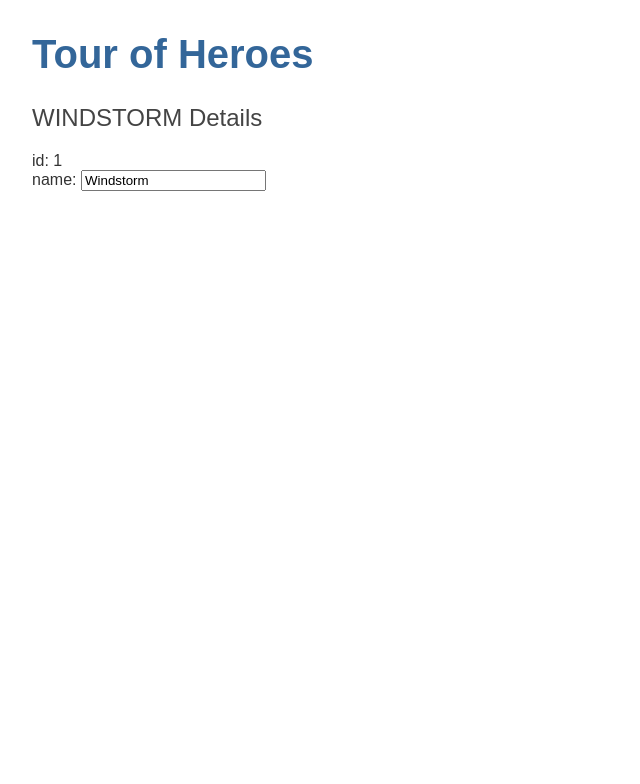
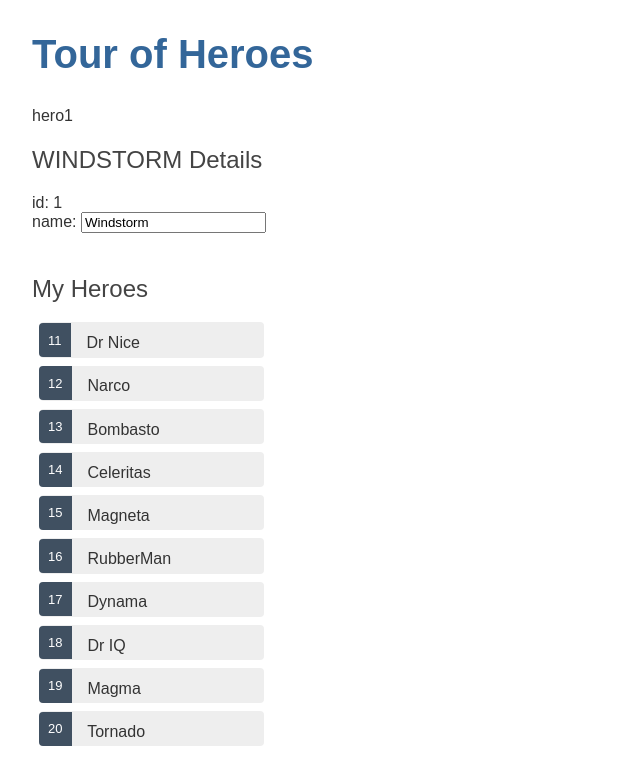
Before and after one commit to a982338665/angular, an Angular app in the folder my-app/: page / in a window 1280 px wide. Shown: the top 784 px of the page, without its empty margins (0-640 px from the left). Built offline with nearby package versions, Linux system fonts and the light colour scheme.

Commit message:
数据回显-》数组数据回显

```diff
--- a/my-app/src/app/heroes/heroes.component.css
+++ b/my-app/src/app/heroes/heroes.component.css
@@ -0,0 +1,48 @@
+/* HeroesComponent's private CSS styles */
+.selected {
+  background-color: #CFD8DC !important;
+  color: white;
+}
+.heroes {
+  margin: 0 0 2em 0;
+  list-style-type: none;
+  padding: 0;
+  width: 15em;
+}
+.heroes li {
+  cursor: pointer;
+  position: relative;
+  left: 0;
+  background-color: #EEE;
+  margin: .5em;
+  padding: .3em 0;
+  height: 1.6em;
+  border-radius: 4px;
+}
+.heroes li.selected:hover {
+  background-color: #BBD8DC !important;
+  color: white;
+}
+.heroes li:hover {
+  color: #607D8B;
+  background-color: #DDD;
+  left: .1em;
+}
+.heroes .text {
+  position: relative;
+  top: -3px;
+}
+.heroes .badge {
+  display: inline-block;
+  font-size: small;
+  color: white;
+  padding: 0.8em 0.7em 0 0.7em;
+  background-color:#405061;
+  line-height: 1em;
+  position: relative;
+  left: -1px;
+  top: -4px;
+  height: 1.8em;
+  margin-right: .8em;
+  border-radius: 4px 0 0 4px;
+}
--- a/my-app/src/app/heroes/heroes.component.html
+++ b/my-app/src/app/heroes/heroes.component.html
@@ -1,6 +1,6 @@
 <!--heroes works!-->
 <!--显示英雄-->
-<!--{{hero1}}-->
+{{hero1}}
 <!--显示对象英雄-->
 <!--<h2>{{hero.name}} Details</h2>-->
 <!--格式化为大写：
@@ -16,3 +16,11 @@
     <input [(ngModel)]="hero.name" placeholder="name"/>
   </label>
 </div>
+<br>
+<!--数据回显：数组对象回显-->
+<h2>My Heroes</h2>
+<ul class="heroes">
+  <li *ngFor="let hero2 of heroes">
+    <span class="badge">{{hero2.id}}</span> {{hero2.name}}
+  </li>
+</ul>
--- a/my-app/src/app/heroes/heroes.component.ts
+++ b/my-app/src/app/heroes/heroes.component.ts
@@ -1,5 +1,6 @@
 import {Component, OnInit} from '@angular/core';
 import {Hero} from '../hero';
+import {HEROES} from '../mock-heroes';
 
 //@Component 是个装饰器函数，用于为该组件指定 Angular 所需的元数据
 
@@ -15,6 +16,7 @@
     id: 1,
     name: 'Windstorm'
   };
+  heroes = HEROES;
 
   constructor() {
   }
--- /dev/null
+++ b/my-app/src/app/mock-heroes.ts
@@ -0,0 +1,15 @@
+import { Hero } from './hero';
+
+//创建模拟英雄数据
+export const HEROES: Hero[] = [
+  { id: 11, name: 'Dr Nice' },
+  { id: 12, name: 'Narco' },
+  { id: 13, name: 'Bombasto' },
+  { id: 14, name: 'Celeritas' },
+  { id: 15, name: 'Magneta' },
+  { id: 16, name: 'RubberMan' },
+  { id: 17, name: 'Dynama' },
+  { id: 18, name: 'Dr IQ' },
+  { id: 19, name: 'Magma' },
+  { id: 20, name: 'Tornado' }
+];
```
Also changed, not shown: 1 other file (tests, documents, lock files or other folders).
